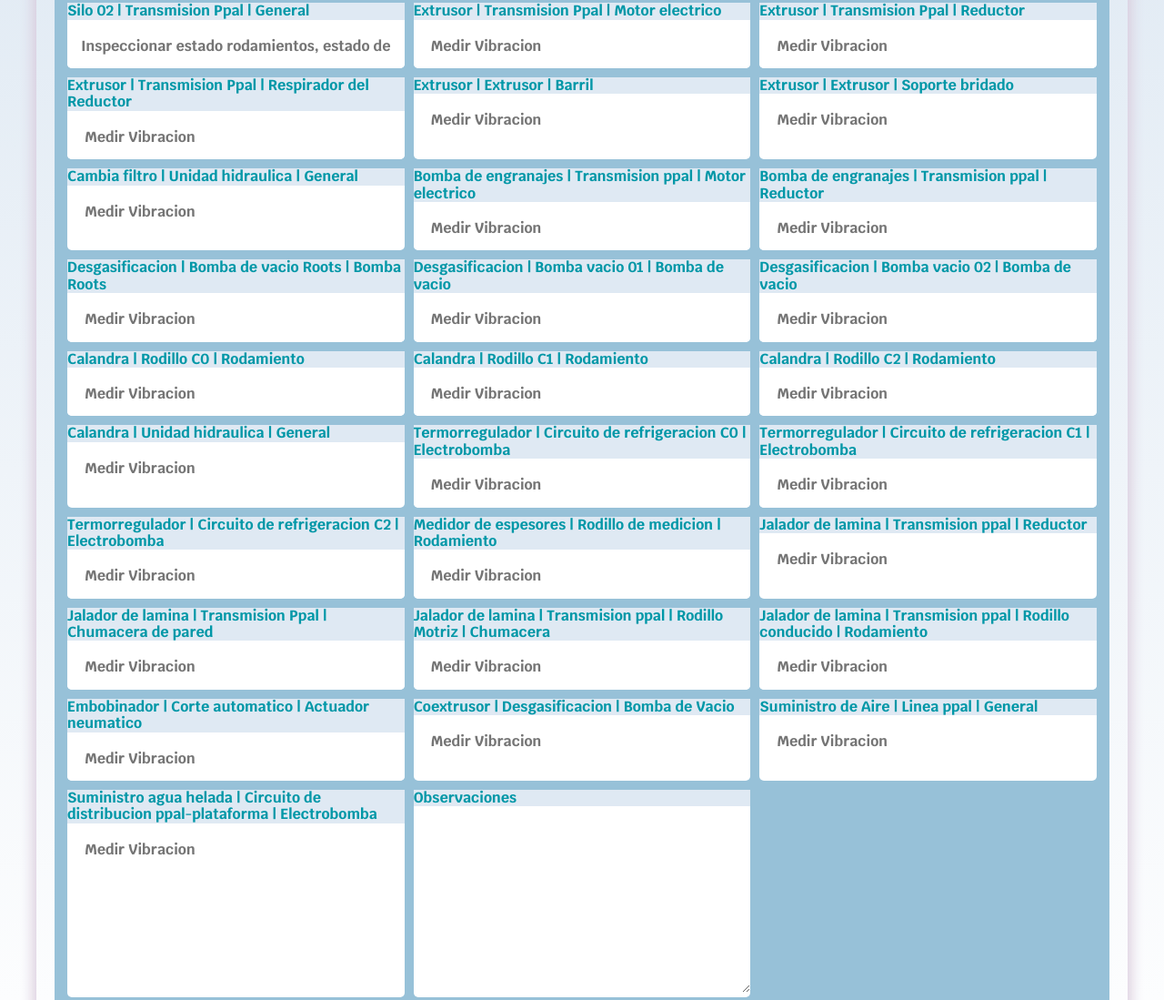
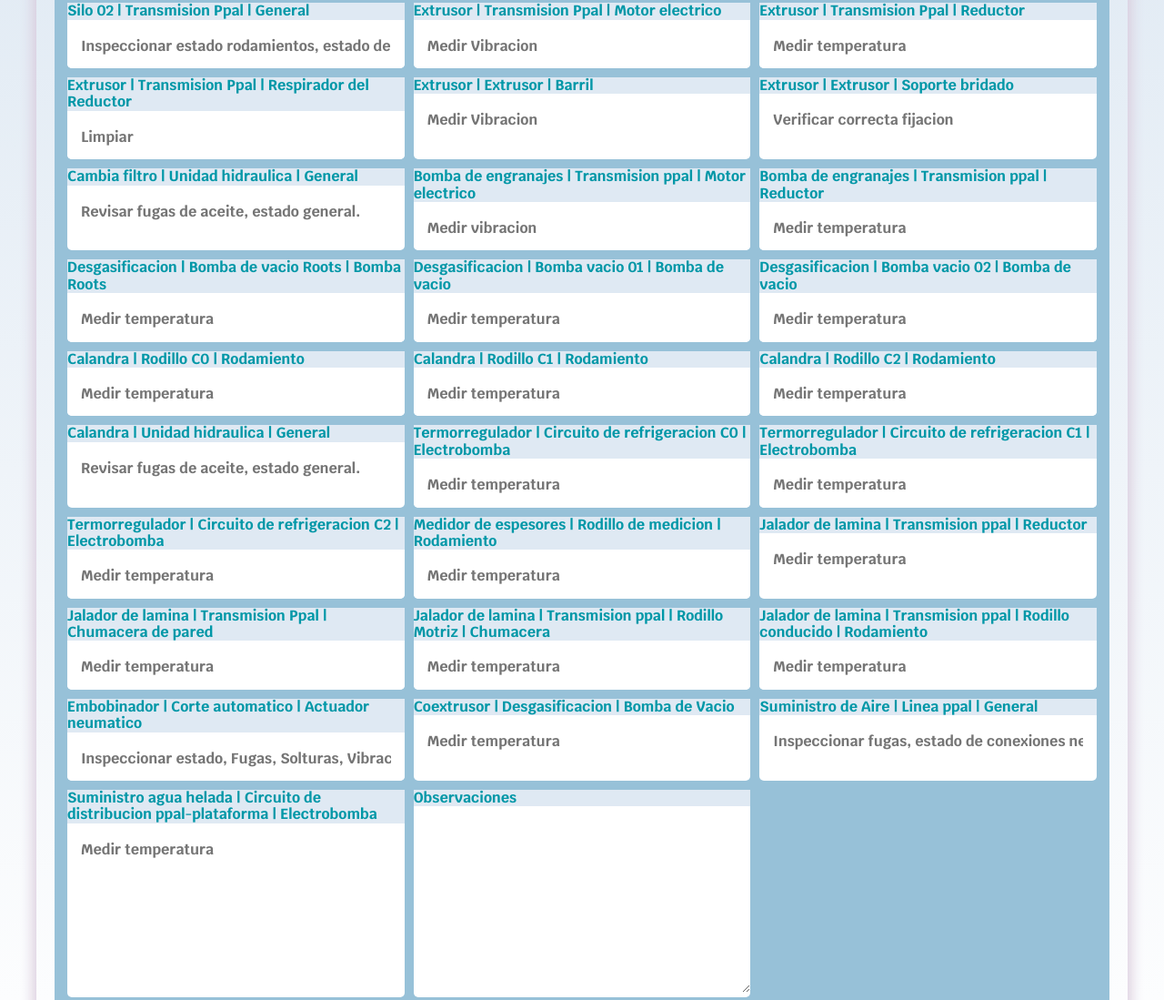
Before and after one commit to LioKen/Formularioe1, a plain HTML site: page index.html in a window 1280 px wide. Shown: the part 192-1291 px from the top of the page at 91% size. Drawn offline with Linux system fonts and the light colour scheme.

Commit message:
Add files via upload

```diff
--- a/index.html
+++ b/index.html
@@ -42,7 +42,7 @@
 
                             <div class="campo">
                                 <label>Silo 01 | Transmision Ppal | General</label>
-                                <input class="input-text" type="text" placeholder="Inspeccionar estado rodamientos, estado de poleas, estado de fajas, estado general.">
+                                <input class="input-text" type="text"  placeholder="Inspeccionar estado rodamientos, estado de poleas, estado de fajas, estado general.">
                             </div>
 
                             <div class="campo">
@@ -52,137 +52,138 @@
 
                             <div class="campo">
                                 <label>Extrusor | Transmision Ppal | Motor electrico</label>
-                                <input class="input-text" type="number" placeholder=" Medir Vibracion">
+                                <input class="input-text" type="number" placeholder="Medir Vibracion">
                             </div>
 
                             <div class="campo">
                                 <label>Extrusor | Transmision Ppal | Reductor</label>
-                                <input class="input-text" type="number" placeholder=" Medir Vibracion">
+                                <input class="input-text" type="number" placeholder="Medir temperatura">
                             </div>
 
                             <div class="campo">
                                 <label>Extrusor | Transmision Ppal | Respirador del Reductor</label>
-                                <input class="input-text" type="number" placeholder=" Medir Vibracion">
+                                <input class="input-text" type="text" placeholder="Limpiar">
                             </div>
 
                             <div class="campo">
                                 <label>Extrusor | Extrusor | Barril</label>
-                                <input class="input-text" type="number" placeholder=" Medir Vibracion">
+                                <input class="input-text" type="number" placeholder="Medir Vibracion">
                             </div>
 
                             <div class="campo">
                                 <label>Extrusor | Extrusor | Soporte bridado</label>
-                                <input class="input-text" type="number" placeholder=" Medir Vibracion">
+                                <input class="input-text" type="text" placeholder="Verificar correcta fijacion">
                             </div>
 
                             <div class="campo">
+
                                 <label>Cambia filtro | Unidad hidraulica | General</label>
-                                <input class="input-text" type="number" placeholder=" Medir Vibracion">
+                                <input class="input-text" type="text" placeholder="Revisar fugas de aceite, estado general.">
                             </div>
 
                             <div class="campo">
                                 <label>Bomba de engranajes | Transmision ppal | Motor electrico</label>
-                                <input class="input-text" type="number" placeholder=" Medir Vibracion">
+                                <input class="input-text" type="number" placeholder="Medir vibracion">
                             </div>
 
                             <div class="campo">
                                 <label>Bomba de engranajes | Transmision ppal | Reductor</label>
-                                <input class="input-text" type="number" placeholder=" Medir Vibracion">
+                                <input class="input-text" type="number" placeholder="Medir temperatura">
                             </div>
 
                             <div class="campo">
                                 <label>Desgasificacion | Bomba de vacio Roots | Bomba Roots</label>
-                                <input class="input-text" type="number" placeholder=" Medir Vibracion">
+                                <input class="input-text" type="number" placeholder="Medir temperatura">
                             </div>
 
                             <div class="campo">
                                 <label>Desgasificacion | Bomba vacio 01 | Bomba de vacio</label>
-                                <input class="input-text" type="number" placeholder=" Medir Vibracion">
+                                <input class="input-text" type="number" placeholder="Medir temperatura">
                             </div>
 
                             <div class="campo">
                                 <label>Desgasificacion | Bomba vacio 02 | Bomba de vacio</label>
-                                <input class="input-text" type="number" placeholder=" Medir Vibracion">
+                                <input class="input-text" type="number" placeholder="Medir temperatura">
                             </div>
 
                             <div class="campo">
                                 <label>Calandra | Rodillo C0 | Rodamiento</label>
-                                <input class="input-text" type="number" placeholder=" Medir Vibracion">
+                                <input class="input-text" type="number" placeholder="Medir temperatura">
                             </div>
 
                             <div class="campo">
                                 <label>Calandra | Rodillo C1 | Rodamiento</label>
-                                <input class="input-text" type="number" placeholder=" Medir Vibracion">
+                                <input class="input-text" type="number" placeholder="Medir temperatura">
                             </div>
 
                             <div class="campo">
                                 <label>Calandra | Rodillo C2 | Rodamiento</label>
-                                <input class="input-text" type="number" placeholder=" Medir Vibracion">
+                                <input class="input-text" type="number" placeholder="Medir temperatura">
                             </div>
 
                             <div class="campo">
                                 <label>Calandra | Unidad hidraulica | General</label>
-                                <input class="input-text" type="number" placeholder=" Medir Vibracion">
+                                <input class="input-text" type="text" placeholder="Revisar fugas de aceite, estado general.">
                             </div>
 
                             <div class="campo">
                                 <label>Termorregulador | Circuito de refrigeracion C0 | Electrobomba</label>
-                                <input class="input-text" type="number" placeholder=" Medir Vibracion">
+                                <input class="input-text" type="number" placeholder="Medir temperatura">
                             </div>
 
                             <div class="campo">
                                 <label>Termorregulador | Circuito de refrigeracion C1 | Electrobomba</label>
-                                <input class="input-text" type="number" placeholder=" Medir Vibracion">
+                                <input class="input-text" type="number" placeholder="Medir temperatura">
                             </div>
 
                             <div class="campo">
                                 <label>Termorregulador | Circuito de refrigeracion C2 | Electrobomba</label>
-                                <input class="input-text" type="number" placeholder=" Medir Vibracion">
+                                <input class="input-text" type="number" placeholder="Medir temperatura">
                             </div>
 
                             <div class="campo">
                                 <label>Medidor de espesores | Rodillo de medicion | Rodamiento</label>
-                                <input class="input-text" type="number" placeholder=" Medir Vibracion">
+                                <input class="input-text" type="number" placeholder="Medir temperatura">
                             </div>
 
                             <div class="campo">
                                 <label>Jalador de lamina | Transmision ppal | Reductor</label>
-                                <input class="input-text" type="number" placeholder=" Medir Vibracion">
+                                <input class="input-text" type="number" placeholder="Medir temperatura">
                             </div>
 
                             <div class="campo">
                                 <label>Jalador de lamina | Transmision Ppal | Chumacera de pared</label>
-                                <input class="input-text" type="number" placeholder=" Medir Vibracion">
+                                <input class="input-text" type="number" placeholder="Medir temperatura">
                             </div>
 
                             <div class="campo">
                                 <label>Jalador de lamina | Transmision ppal | Rodillo Motriz | Chumacera</label>
-                                <input class="input-text" type="number" placeholder=" Medir Vibracion">
+                                <input class="input-text" type="number" placeholder="Medir temperatura">
                             </div>
 
                             <div class="campo">
                                 <label>Jalador de lamina | Transmision ppal | Rodillo conducido | Rodamiento</label>
-                                <input class="input-text" type="number" placeholder=" Medir Vibracion">
+                                <input class="input-text" type="number" placeholder="Medir temperatura">
                             </div>
 
                             <div class="campo">
                                 <label>Embobinador | Corte automatico | Actuador neumatico</label>
-                                <input class="input-text" type="number" placeholder=" Medir Vibracion">
+                                <input class="input-text" type="text" placeholder="Inspeccionar estado, Fugas, Solturas, Vibracion.">
                             </div>
 
                             <div class="campo">
                                 <label>Coextrusor | Desgasificacion | Bomba de Vacio</label>
-                                <input class="input-text" type="number" placeholder=" Medir Vibracion">
+                                <input class="input-text" type="number" placeholder="Medir temperatura">
                             </div>
 
                             <div class="campo">
                                 <label>Suministro de Aire | Linea ppal | General</label>
-                                <input class="input-text" type="number" placeholder=" Medir Vibracion">
+                                <input class="input-text" type="text" placeholder="Inspeccionar fugas, estado de conexiones neumaticas.">
                             </div>
 
                             <div class="campo">
                                 <label>Suministro agua helada | Circuito de distribucion ppal-plataforma | Electrobomba</label>
-                                <input class="input-text" type="number" placeholder=" Medir Vibracion">
+                                <input class="input-text" type="number" placeholder="Medir temperatura">
                             </div>
 
                             <div class="campo">
```
